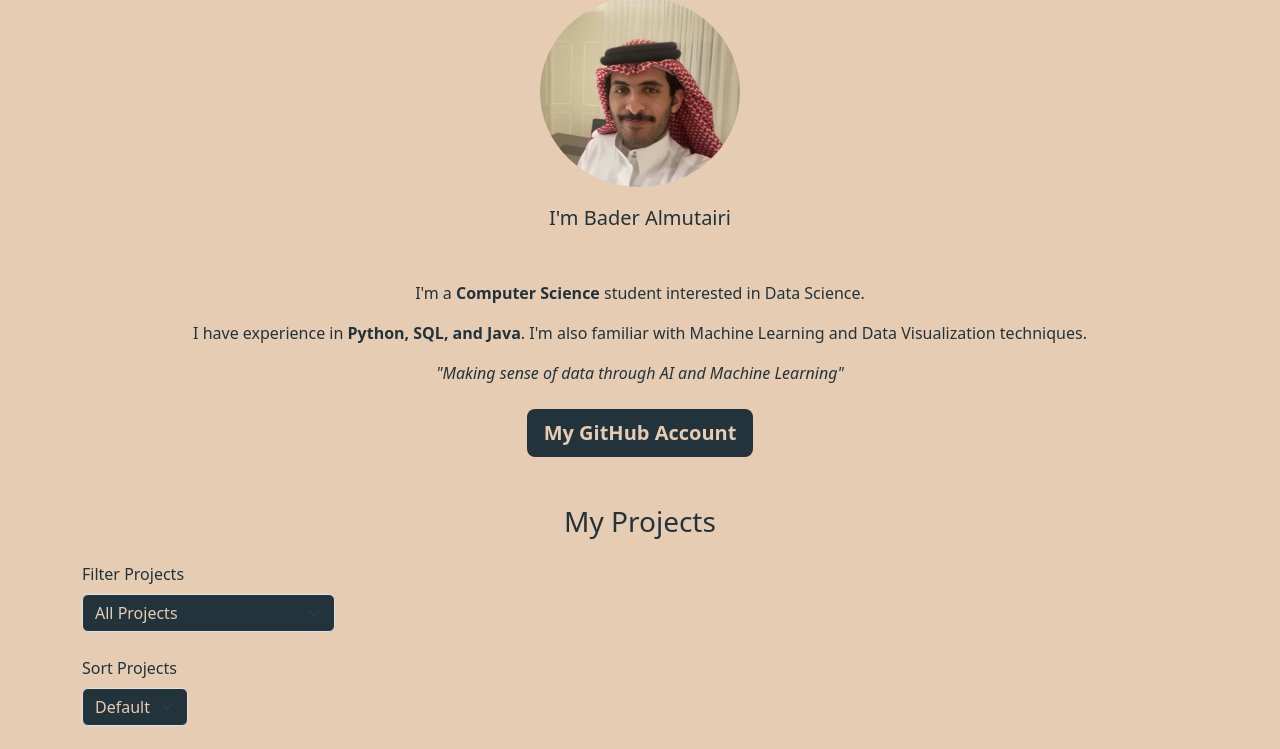
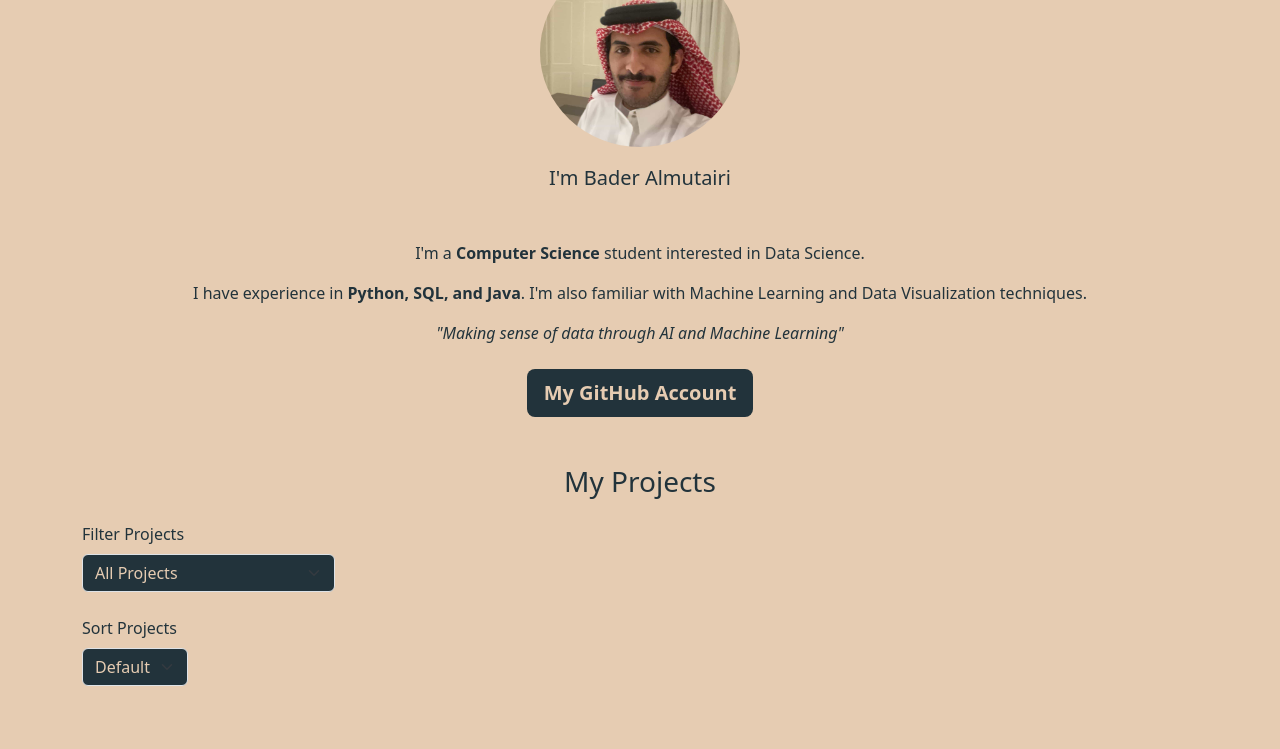
Before and after one commit to Baders-Account/assignment-4, a plain HTML site: page index.html in a window 1280 px wide. Shown: the part 219-968 px from the top of the page. Drawn offline with nearby package versions, Linux system fonts and the light colour scheme; no server answers.

Commit message:
remove padding top form the body

```diff
--- a/css/styles.css
+++ b/css/styles.css
@@ -1,7 +1,7 @@
 /* LIGHT MODE */
 body {
   background-color: #e6ccb2;
-  padding-top: 40px !important;
+
   color: #22333B;
 }
 
```
